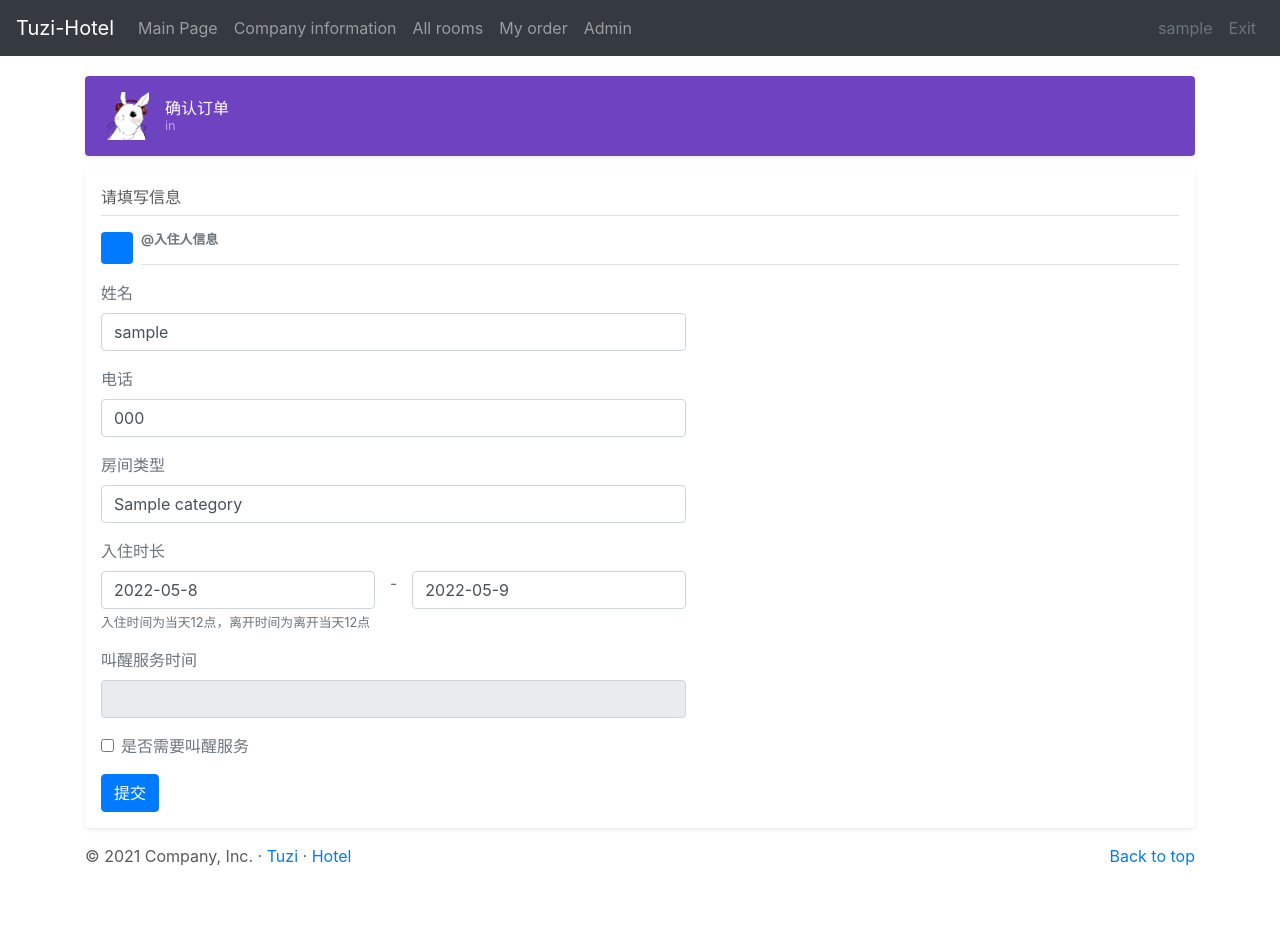
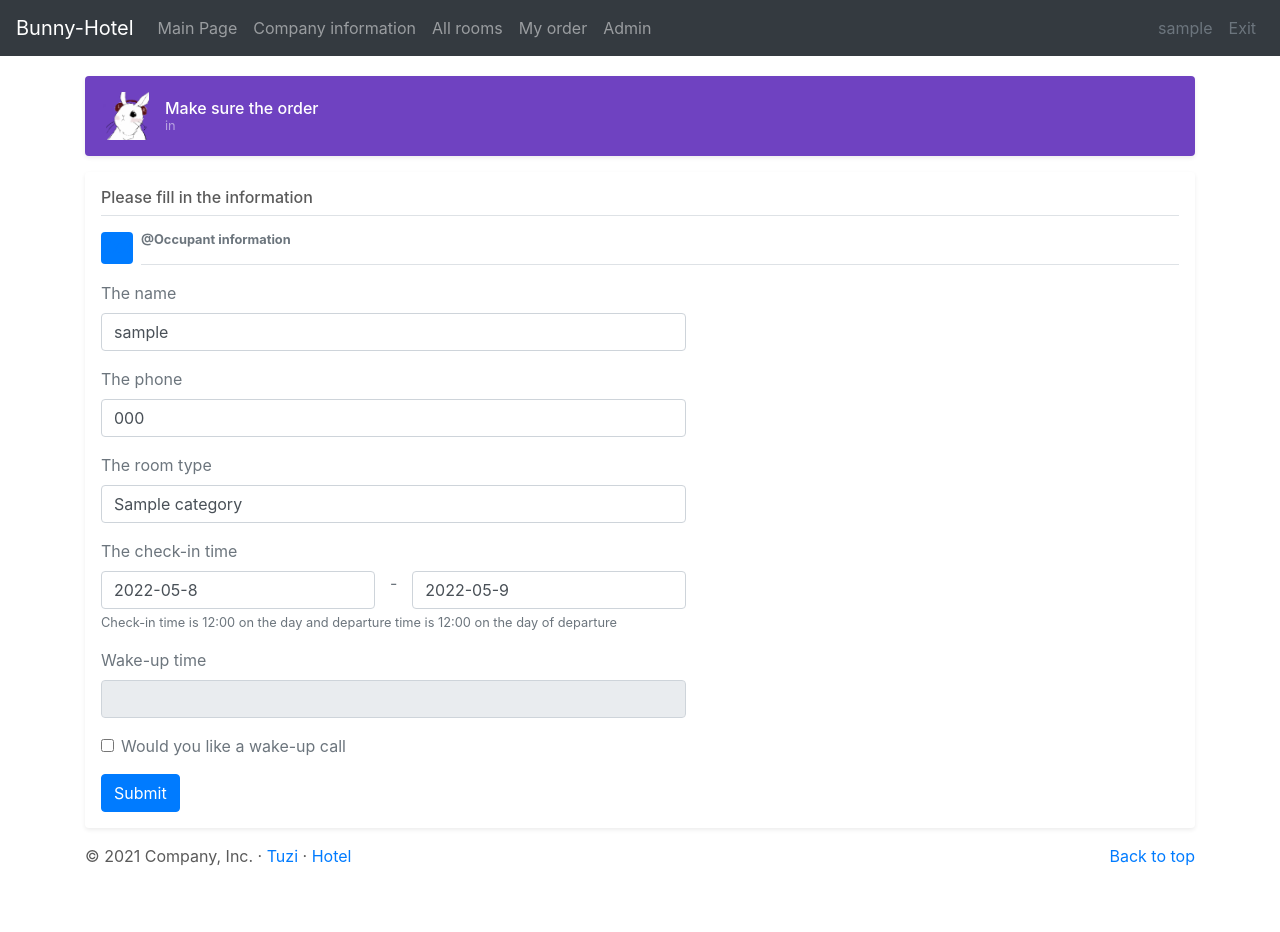
Before and after one commit to UKILUS/Hotel-reservation-and-management-system, a Flask app: page /room_book?id=1 in a window 1280 px wide. Run offline with Flask 2, Linux system fonts and the light colour scheme; the visitor is signed in with stand-in values (Sample User, id 1); tables that the repository leaves empty hold one stand-in row (values such as "Sample post"); some libraries are stand-ins or nearby versions.

Commit message:
Version 14 - The program crashes. Extract the previous file on GitHub and replace it. Fix the bug

```diff
--- a/admin/route_admin.py
+++ b/admin/route_admin.py
@@ -115,7 +115,6 @@ def get_float(str):
     except Exception as e:
         print(e)
         return 0.0
-
 
 
 @admin.route("/admin_index", methods=['GET'], endpoint='admin_index')
--- a/templates/base.html
+++ b/templates/base.html
@@ -37,7 +37,7 @@
   <body>
     <header style="margin-top: 20px">
   <nav class="navbar navbar-expand-md navbar-dark fixed-top bg-dark">
-    <a class="navbar-brand" href="#">Tuzi-Hotel</a>
+    <a class="navbar-brand" href="#">Bunny-Hotel</a>
     <button class="navbar-toggler" type="button" data-toggle="collapse" data-target="#navbarCollapse" aria-controls="navbarCollapse" aria-expanded="false" aria-label="Toggle navigation">
       <span class="navbar-toggler-icon"></span>
     </button>
--- a/templates/morning_room_admin.html
+++ b/templates/morning_room_admin.html
@@ -22,10 +22,8 @@
                       <td>{{ order.weak_time }}</td>
                     </tr>
                 {% endif %}
-
               {% endfor %}
               </tbody>
             </table>
     </div>
-
 {% endblock %}
--- a/templates/room_book.html
+++ b/templates/room_book.html
@@ -8,36 +8,36 @@
               <div class="d-flex align-items-center p-3 my-3 text-white-50 bg-purple rounded shadow-sm">
                 <img class="mr-3" src="/static/img/login.png" alt="" width="48" height="48">
                 <div class="lh-100">
-                  <h6 class="mb-0 text-white lh-100">确认订单</h6>
+                  <h6 class="mb-0 text-white lh-100">Make sure the order</h6>
                   <small>in</small>
                 </div>
               </div>
               <div class="my-3 p-3 bg-white rounded shadow-sm">
-                <h6 class="border-bottom border-gray pb-2 mb-0">请填写信息</h6>
+                <h6 class="border-bottom border-gray pb-2 mb-0">Please fill in the information</h6>
                 <div class="media text-muted pt-3">
                   <svg class="bd-placeholder-img mr-2 rounded" width="32" height="32" xmlns="http://www.w3.org/2000/svg" preserveAspectRatio="xMidYMid slice" focusable="false" role="img" aria-label="Placeholder: 32x32"><title>Placeholder</title><rect width="100%" height="100%" fill="#007bff"/><text x="50%" y="50%" fill="#007bff" dy=".3em">32x32</text></svg>
                   <p class="media-body pb-3 mb-0 small lh-125 border-bottom border-gray">
-                    <strong class="d-block text-gray-dark">@入住人信息</strong>
+                    <strong class="d-block text-gray-dark">@Occupant information</strong>
                 </div>
                 <div class="media text-muted pt-3">
                   <form method="post" action="add_order">
                       <div class="form-group">
-                        <label for="roomStyle"> 姓名</label>
+                        <label for="roomStyle"> The name</label>
                         <input type="text" class="form-control" id="username" name="username" aria-describedby="roomStyle" value="{{ user }}">
                       </div>
                       <div class="form-group">
-                        <label for="tele">电话</label>
+                        <label for="tele">The phone</label>
                         <input type="hidden" name="room_id" value="{{ room.id }}">
                         <input type="hidden" name="user_id" value="{{ userinfo.id }}">
                         <input type="hidden" name="category_id" value="{{ category.id }}">
                         <input type="text" class="form-control" id="tele" name="mobile" aria-describedby="tele" value="{{ userinfo.mobile }}">
                       </div>
                       <div class="form-group">
-                        <label for="roomStyle"> 房间类型</label>
+                        <label for="roomStyle"> The room type</label>
                         <input type="text" class="form-control" id="roomStyle" aria-describedby="roomStyle" value="{{ category.name }}" name="category_name">
                       </div>
                       <div class="form-group">
-                        <label for="begin">入住时长</label>
+                        <label for="begin">The check-in time</label>
                           <div class="row">
                             <div class="col">
                               <input type="text" class="form-control" name="begin" id="begin">
@@ -47,17 +47,17 @@
                               <input type="text" class="form-control" name="end" id="end">
                             </div>
                           </div>
-                        <small id="emailHelp" class="form-text text-muted">入住时间为当天12点，离开时间为离开当天12点</small>
+                        <small id="emailHelp" class="form-text text-muted">Check-in time is 12:00 on the day and departure time is 12:00 on the day of departure</small>
                       </div>
                       <div class="form-group">
-                        <label for="weak">叫醒服务时间</label>
+                        <label for="weak">Wake-up time</label>
                         <input type="text" class="form-control" id="weak" name="weak" readonly>
                       </div>
                       <div class="form-group form-check">
                         <input type="checkbox" class="form-check-input" id="exampleCheck1" name="need_weak">
-                        <label class="form-check-label" for="exampleCheck1">是否需要叫醒服务</label>
+                        <label class="form-check-label" for="exampleCheck1">Would you like a wake-up call</label>
                       </div>
-                      <button type="submit" class="btn btn-primary">提交</button>
+                      <button type="submit" class="btn btn-primary">Submit</button>
                     </form>
                 </div>
               </div>
```
Also changed, not shown: static/imgqa9oyMJh7FlW4wY5.png (deleted).
